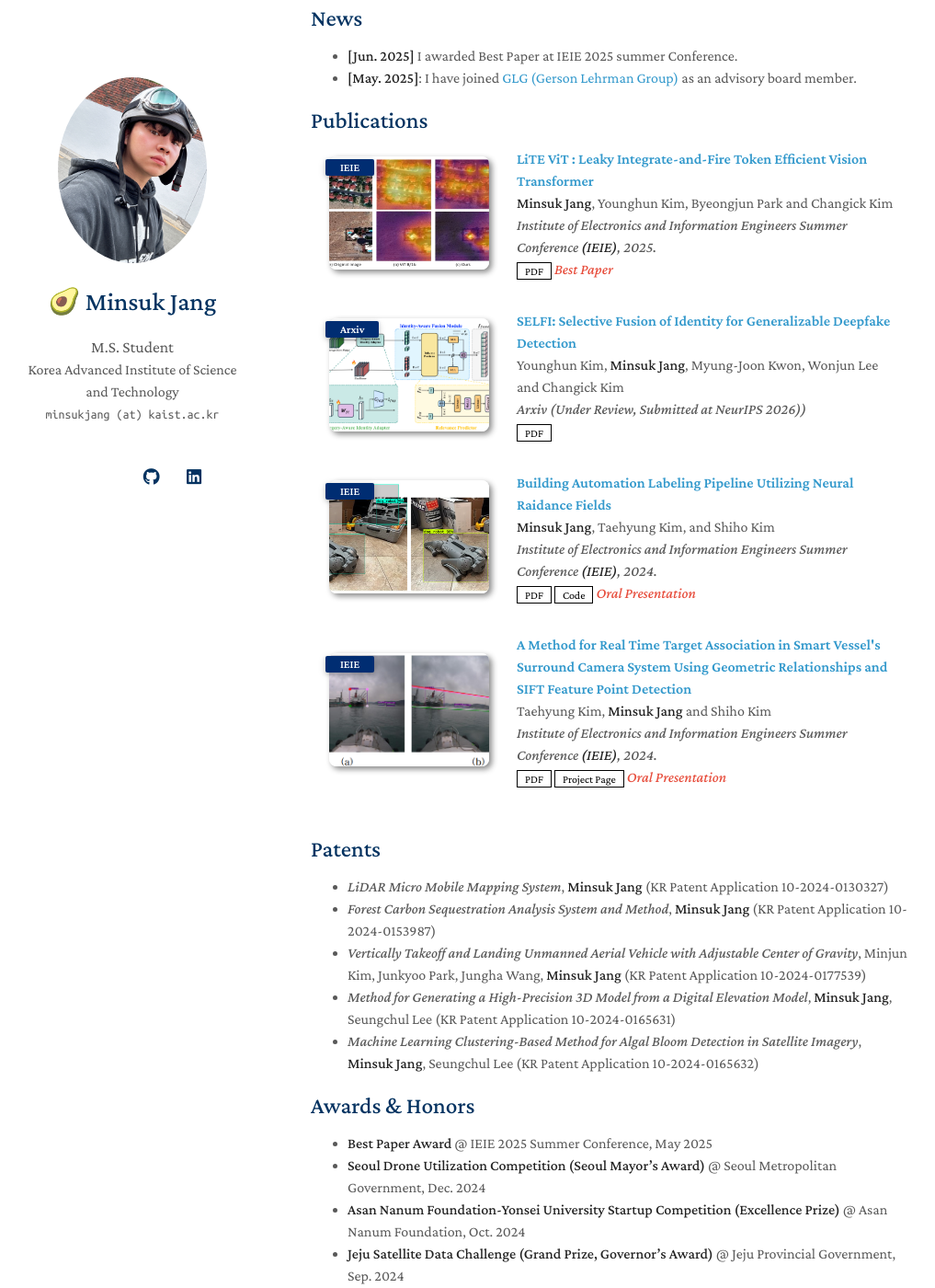
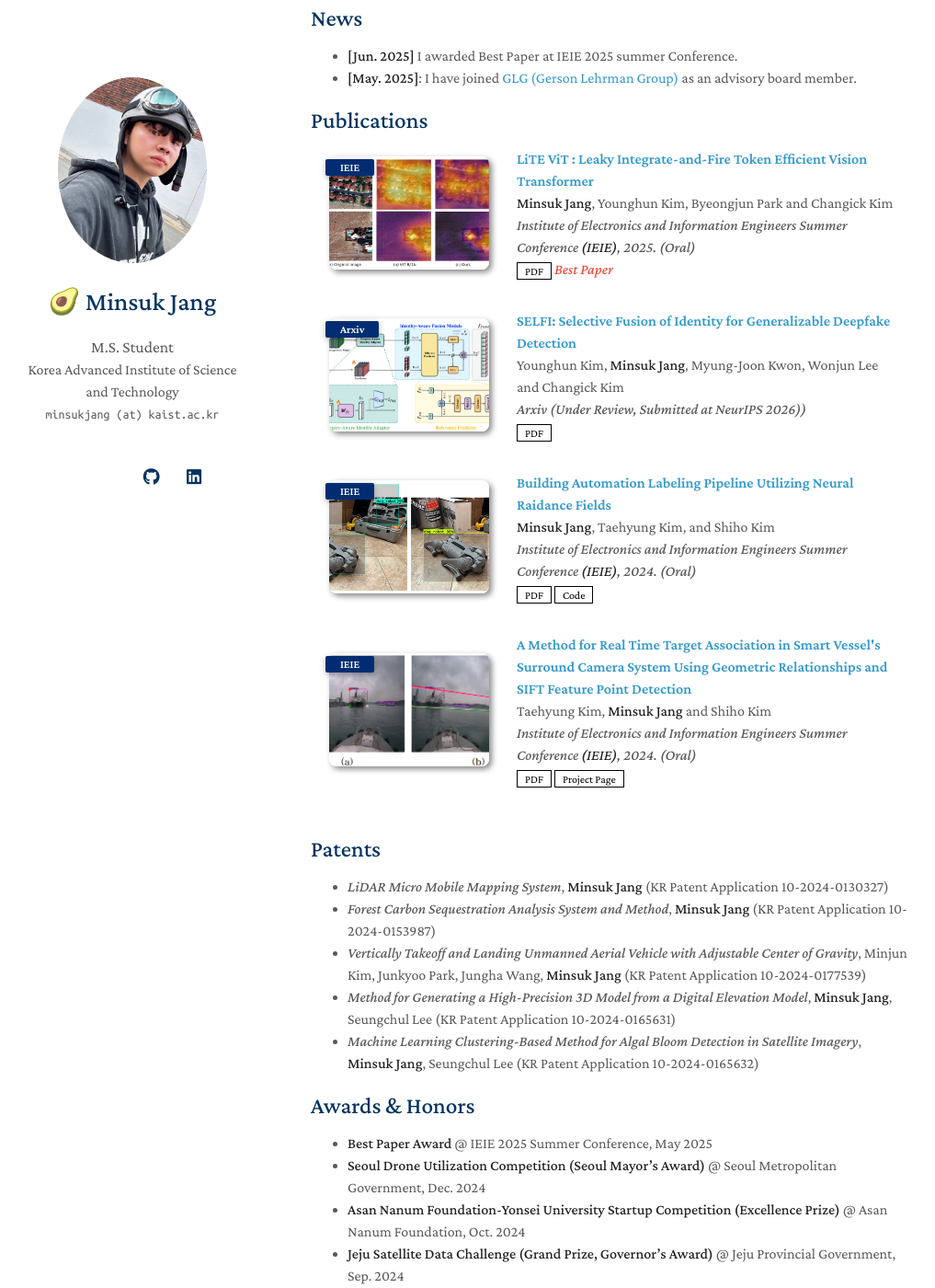
Before and after one commit to tersite1/tersite1.github.io, a Jekyll site: the page built from index.md, in a window 1280 px wide and 1400 px high, scrolled down 801 px. Shown: the whole window at 92% size, without its empty margins (132-1149 px from the left). Built offline with Jekyll 4.4.1, drawn with Linux system fonts in a browser that asks for light colours; a style sheet for code colours, icons or effects is not loaded; our own code applies the rules of GitHub Pages for plain Markdown files.

Commit message:
Update publications.yml

```diff
--- a/_data/publications.yml
+++ b/_data/publications.yml
@@ -2,7 +2,7 @@ main:
   - title: "LiTE ViT : Leaky Integrate-and-Fire Token Efficient Vision Transformer"
     authors: <strong>Minsuk Jang</strong>, Younghun Kim, Byeongjun Park and Changick Kim
     conference_short: IEIE
-    conference: Institute of Electronics and Information Engineers Summer Conference <strong>(IEIE)</strong>, 2025.
+    conference: Institute of Electronics and Information Engineers Summer Conference <strong>(IEIE)</strong>, 2025. (Oral)
     pdf: https://arxiv.org/pdf/2306.00988.pdf
     image: ./assets/img/litevit.png
     notes: Best Paper
@@ -17,17 +17,15 @@ main:
   - title: "Building Automation Labeling Pipeline Utilizing Neural Raidance Fields"
     authors: <strong>Minsuk Jang</strong>, Taehyung Kim, and Shiho Kim
     conference_short: IEIE
-    conference: Institute of Electronics and Information Engineers Summer Conference <strong>(IEIE)</strong>, 2024.
+    conference: Institute of Electronics and Information Engineers Summer Conference <strong>(IEIE)</strong>, 2024. (Oral)
     pdf: https://github.com/tersite1/tersite1/files/15329640/NeRF.pdf
     code: https://github.com/tersite1/VisionCycle
     image: ./assets/img/nerf.png
-    notes: Oral Presentation
 
   - title: "A Method for Real Time Target Association in Smart Vessel's Surround Camera System Using Geometric Relationships and SIFT Feature Point Detection"
     authors: Taehyung Kim, <strong>Minsuk Jang</strong> and Shiho Kim
     conference_short: IEIE
-    conference: Institute of Electronics and Information Engineers Summer Conference <strong>(IEIE)</strong>, 2024.
+    conference: Institute of Electronics and Information Engineers Summer Conference <strong>(IEIE)</strong>, 2024. (Oral)
     pdf: https://github.com/tersite1/tersite1/files/15329640/NeRF.pdf
     page: https://github.com/kimthyung/A-Method-for-Real-Time-Target-Association-in-Smart-Vessel-s-Surround-Camera-System
-    notes: Oral Presentation
     image: ./assets/img/sift.png
```
